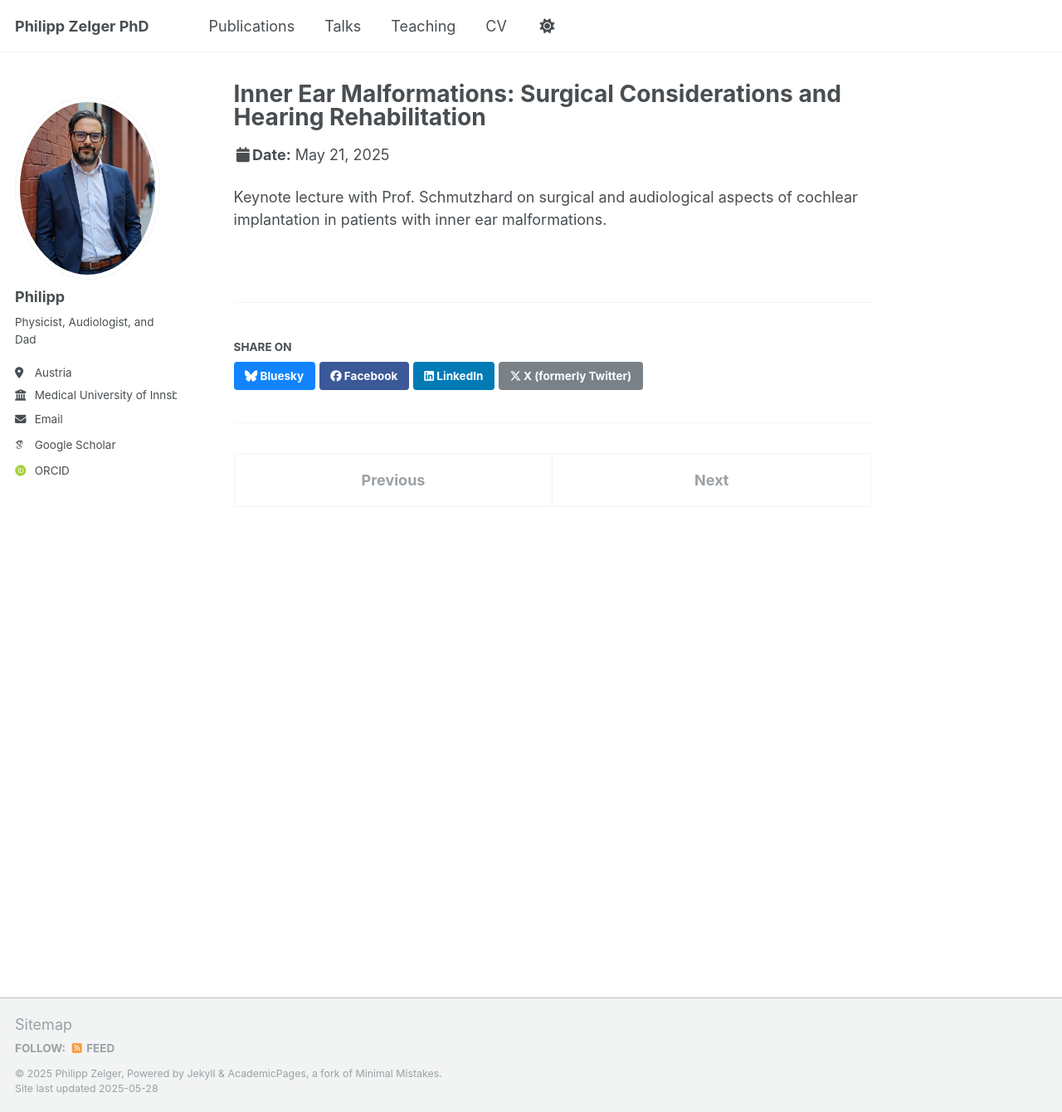
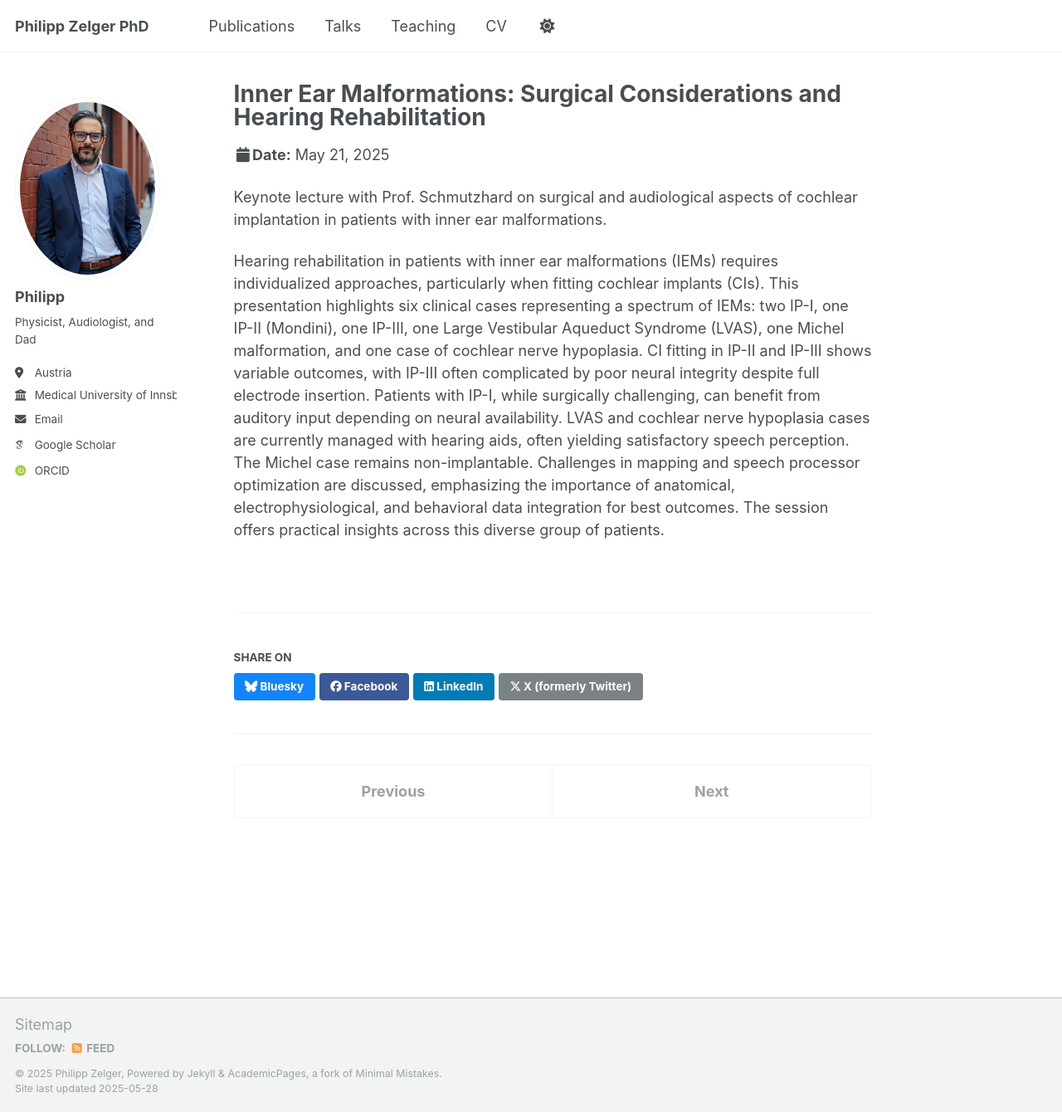
Before and after one commit to Stanissse/AboutMe, a Jekyll site: the page built from _talks/2025-04-21_round_table_MedEl.md, in a window 1280 px wide and 1340 px high. Shown: the whole window at 83% size. Built offline with Jekyll 4.4.1, drawn with Linux system fonts in a browser that asks for light colours; some web fonts are replaced.

Commit message:
Update 2025-04-21_round_table_MedEl.md

```diff
--- a/_talks/2025-04-21_round_table_MedEl.md
+++ b/_talks/2025-04-21_round_table_MedEl.md
@@ -9,3 +9,5 @@ location: "Innsbruck, Tirol, Austria"
 ---
 
 Keynote lecture with Prof. Schmutzhard on surgical and audiological aspects of cochlear implantation in patients with inner ear malformations.
+
+Hearing rehabilitation in patients with inner ear malformations (IEMs) requires individualized approaches, particularly when fitting cochlear implants (CIs). This presentation highlights six clinical cases representing a spectrum of IEMs: two IP-I, one IP-II (Mondini), one IP-III, one Large Vestibular Aqueduct Syndrome (LVAS), one Michel malformation, and one case of cochlear nerve hypoplasia. CI fitting in IP-II and IP-III shows variable outcomes, with IP-III often complicated by poor neural integrity despite full electrode insertion. Patients with IP-I, while surgically challenging, can benefit from auditory input depending on neural availability. LVAS and cochlear nerve hypoplasia cases are currently managed with hearing aids, often yielding satisfactory speech perception. The Michel case remains non-implantable. Challenges in mapping and speech processor optimization are discussed, emphasizing the importance of anatomical, electrophysiological, and behavioral data integration for best outcomes. The session offers practical insights across this diverse group of patients.
```
